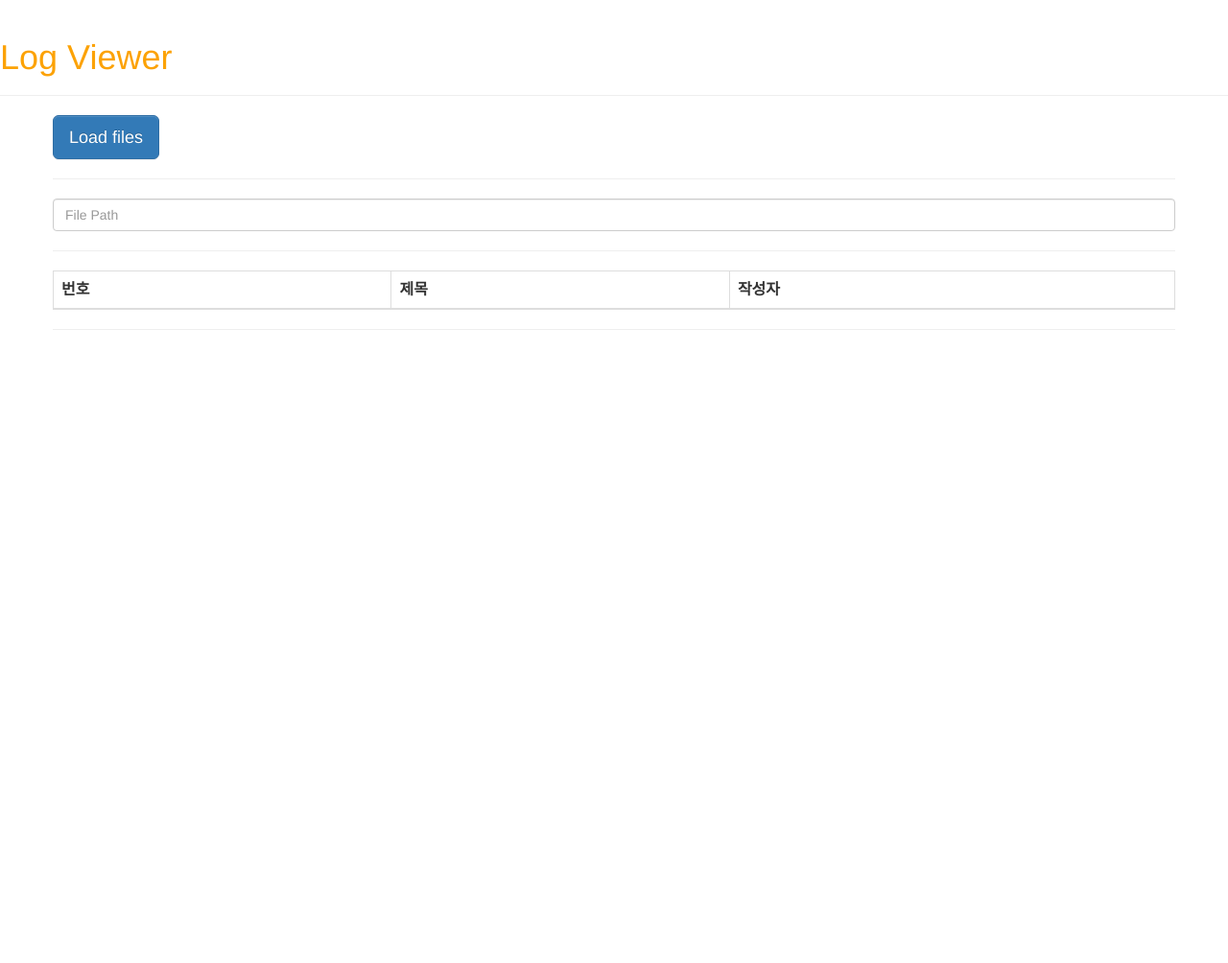
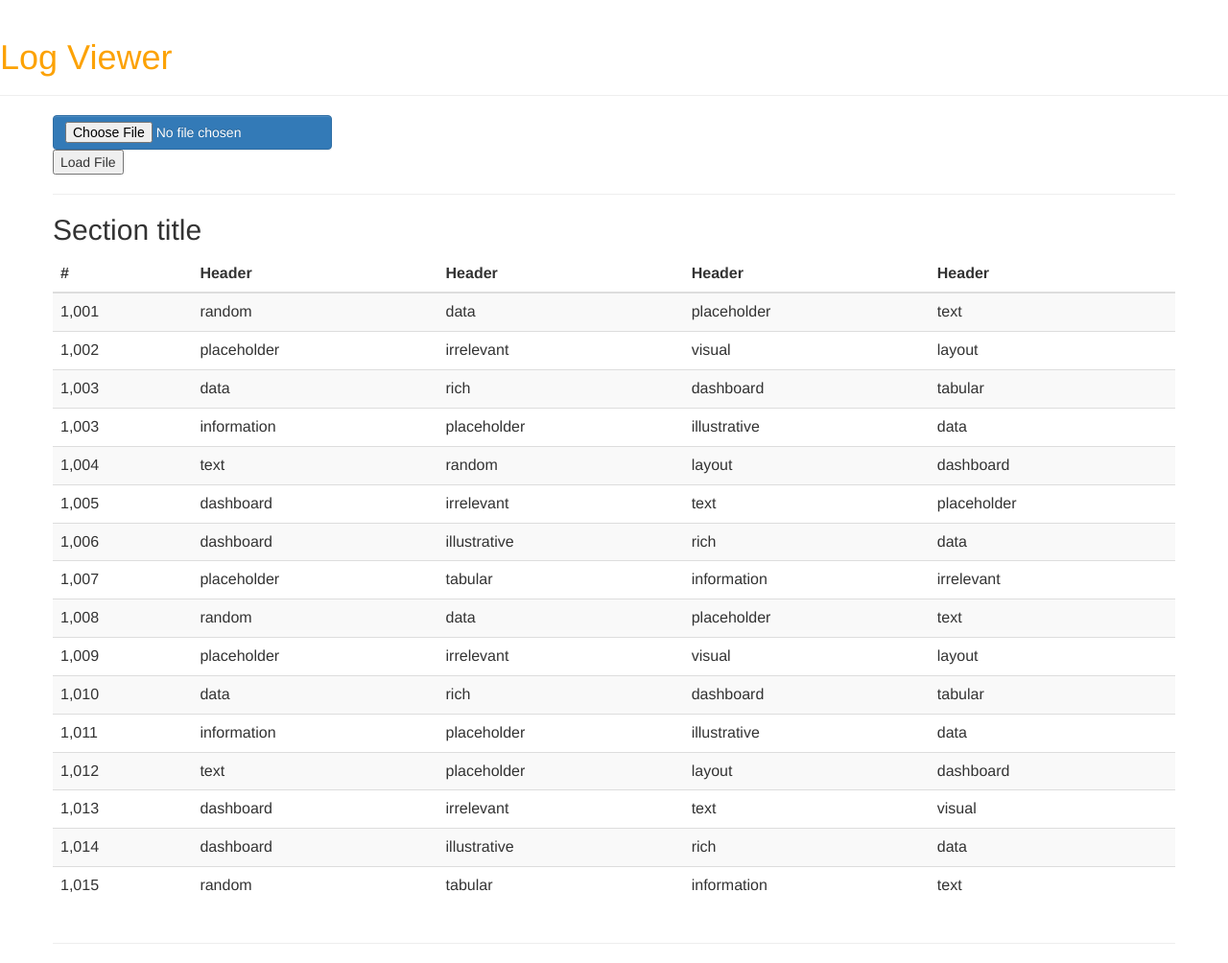
Before and after one commit to kimhaeil/Luna, a Django app: template lunaVol2/image-logger-svr/imageloggerapp/templates/imageloggerapp/base.html in a window 1280 px wide. Shown: the whole page at 96% size. Before the commit the page ends 344 px from the top, so only its background shows below. Run offline with Django 3.2, Linux system fonts and the light colour scheme; the template is opened without the code that fills it, so the values that code supplies are empty; some libraries are stand-ins or nearby versions.

Commit message:
git 업데이트

```diff
--- /dev/null
+++ b/lunaVol2/image-logger-svr/imageloggerapp/forms.py
@@ -0,0 +1,5 @@
+from django import forms
+
+class UploadFileForm(forms.Form):
+    title = forms.CharField(max_length=50)
+    file = forms.FileField()
--- a/lunaVol2/image-logger-svr/imageloggerapp/templates/imageloggerapp/data_table.html
+++ b/lunaVol2/image-logger-svr/imageloggerapp/templates/imageloggerapp/data_table.html
@@ -4,25 +4,143 @@
       href="//maxcdn.bootstrapcdn.com/bootstrap/3.2.0/css/bootstrap.min.css"
     />
 {% endblock css %}
-
+{% load bootstrap4 %}
 <div>
-    <a href="/loadFiles">
-        <button type="button" class="btn btn-primary btn-lg">Load files</button>
-    </a>
+    <div>
+        <form action= "{% url 'loadfile' %}" method="POST"  enctype="multipart/form-data">
+            {% csrf_token %}
+            <input type="file" class="btn btn-primary col-12" name="loadfile" accept=".txt">
+            <button type="submit">Load File</button>
+        </form>
+    </div>
     <hr>
-    <input class="form-control" type="text" placeholder="File Path" aria-label="default input example">
-    <hr>
-    <table class="table table-striped table-bordered">
+    <h2>Section title</h2>
+    <div class="table-responsive">
+      <table class="table table-striped table-sm">
         <thead>
-            <th>번호</th><th>제목</th><th>작성자</th>
+          <tr>
+            <th scope="col">#</th>
+            <th scope="col">Header</th>
+            <th scope="col">Header</th>
+            <th scope="col">Header</th>
+            <th scope="col">Header</th>
+          </tr>
         </thead>
         <tbody>
-            {% for entry in chartDataSet %}
-            <tr>
-                <td>3</td><td>제목3</td><td>작성자</td>
-            </tr>
-            {% endfor %}
+          <tr>
+            <td>1,001</td>
+            <td>random</td>
+            <td>data</td>
+            <td>placeholder</td>
+            <td>text</td>
+          </tr>
+          <tr>
+            <td>1,002</td>
+            <td>placeholder</td>
+            <td>irrelevant</td>
+            <td>visual</td>
+            <td>layout</td>
+          </tr>
+          <tr>
+            <td>1,003</td>
+            <td>data</td>
+            <td>rich</td>
+            <td>dashboard</td>
+            <td>tabular</td>
+          </tr>
+          <tr>
+            <td>1,003</td>
+            <td>information</td>
+            <td>placeholder</td>
+            <td>illustrative</td>
+            <td>data</td>
+          </tr>
+          <tr>
+            <td>1,004</td>
+            <td>text</td>
+            <td>random</td>
+            <td>layout</td>
+            <td>dashboard</td>
+          </tr>
+          <tr>
+            <td>1,005</td>
+            <td>dashboard</td>
+            <td>irrelevant</td>
+            <td>text</td>
+            <td>placeholder</td>
+          </tr>
+          <tr>
+            <td>1,006</td>
+            <td>dashboard</td>
+            <td>illustrative</td>
+            <td>rich</td>
+            <td>data</td>
+          </tr>
+          <tr>
+            <td>1,007</td>
+            <td>placeholder</td>
+            <td>tabular</td>
+            <td>information</td>
+            <td>irrelevant</td>
+          </tr>
+          <tr>
+            <td>1,008</td>
+            <td>random</td>
+            <td>data</td>
+            <td>placeholder</td>
+            <td>text</td>
+          </tr>
+          <tr>
+            <td>1,009</td>
+            <td>placeholder</td>
+            <td>irrelevant</td>
+            <td>visual</td>
+            <td>layout</td>
+          </tr>
+          <tr>
+            <td>1,010</td>
+            <td>data</td>
+            <td>rich</td>
+            <td>dashboard</td>
+            <td>tabular</td>
+          </tr>
+          <tr>
+            <td>1,011</td>
+            <td>information</td>
+            <td>placeholder</td>
+            <td>illustrative</td>
+            <td>data</td>
+          </tr>
+          <tr>
+            <td>1,012</td>
+            <td>text</td>
+            <td>placeholder</td>
+            <td>layout</td>
+            <td>dashboard</td>
+          </tr>
+          <tr>
+            <td>1,013</td>
+            <td>dashboard</td>
+            <td>irrelevant</td>
+            <td>text</td>
+            <td>visual</td>
+          </tr>
+          <tr>
+            <td>1,014</td>
+            <td>dashboard</td>
+            <td>illustrative</td>
+            <td>rich</td>
+            <td>data</td>
+          </tr>
+          <tr>
+            <td>1,015</td>
+            <td>random</td>
+            <td>tabular</td>
+            <td>information</td>
+            <td>text</td>
+          </tr>
         </tbody>
-    </table>
+      </table>
+    </div>
     <hr>
 </div>
--- a/lunaVol2/image-logger-svr/imageloggerapp/urls.py
+++ b/lunaVol2/image-logger-svr/imageloggerapp/urls.py
@@ -13,5 +13,5 @@ from rest_framework.urlpatterns import format_suffix_patterns
 
 urlpatterns = [
     path('',  views.post_list),
-    path('loadFiles', views.load_files)
+    path('loadfile/', views.load_files, name='loadfile')
 ]
```
Also changed, not shown: lunaVol2/image-logger-svr/imageloggerapp/views.py (+10 -1 lines), lunaVol2/loadedfiles/asdf.txt (added).
